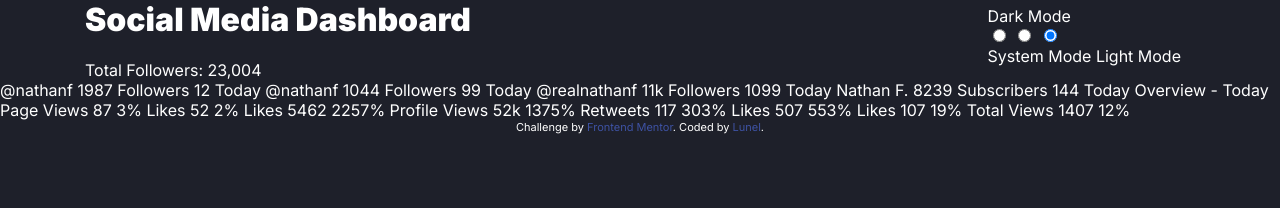
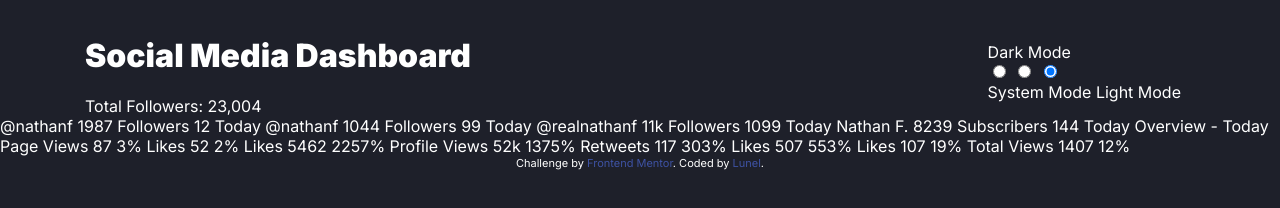
Before and after one commit to Luneldevwb/Dashbord, a website: page index.html in a window 1280 px wide. Drawn offline with nearby package versions, Linux system fonts and the light colour scheme; files that its build step writes are made by us from their sources.

Commit message:
New rules added for header.

```diff
--- a/app/scss/components/header.scss
+++ b/app/scss/components/header.scss
@@ -1,7 +1,8 @@
 @use '../util/' as *;
 
 .header {
-	@include breakpoint(large) {
+	margin-top: rem(36);
+	@include breakpoint(medium) {
 		display: flex;
 		justify-content: space-between;
 	}
```
